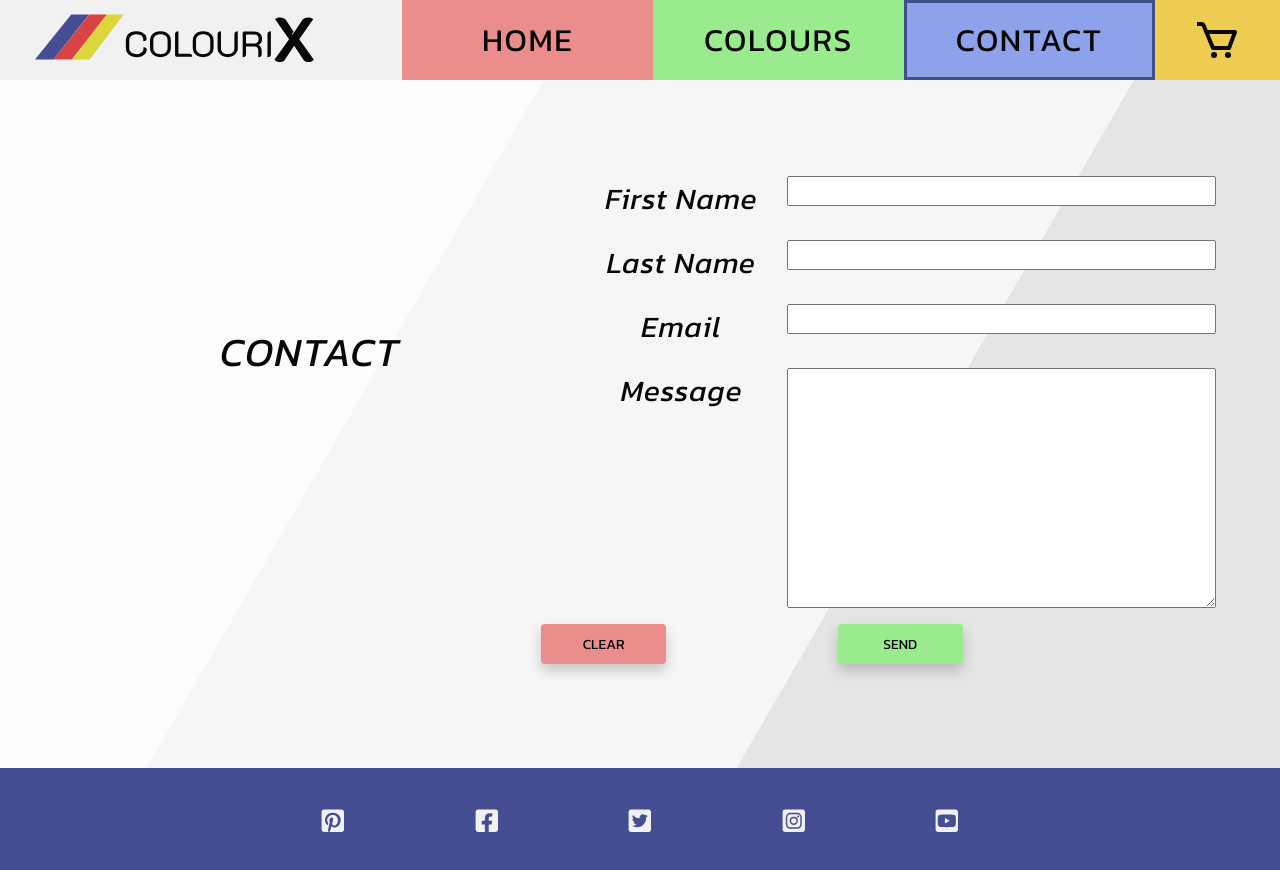
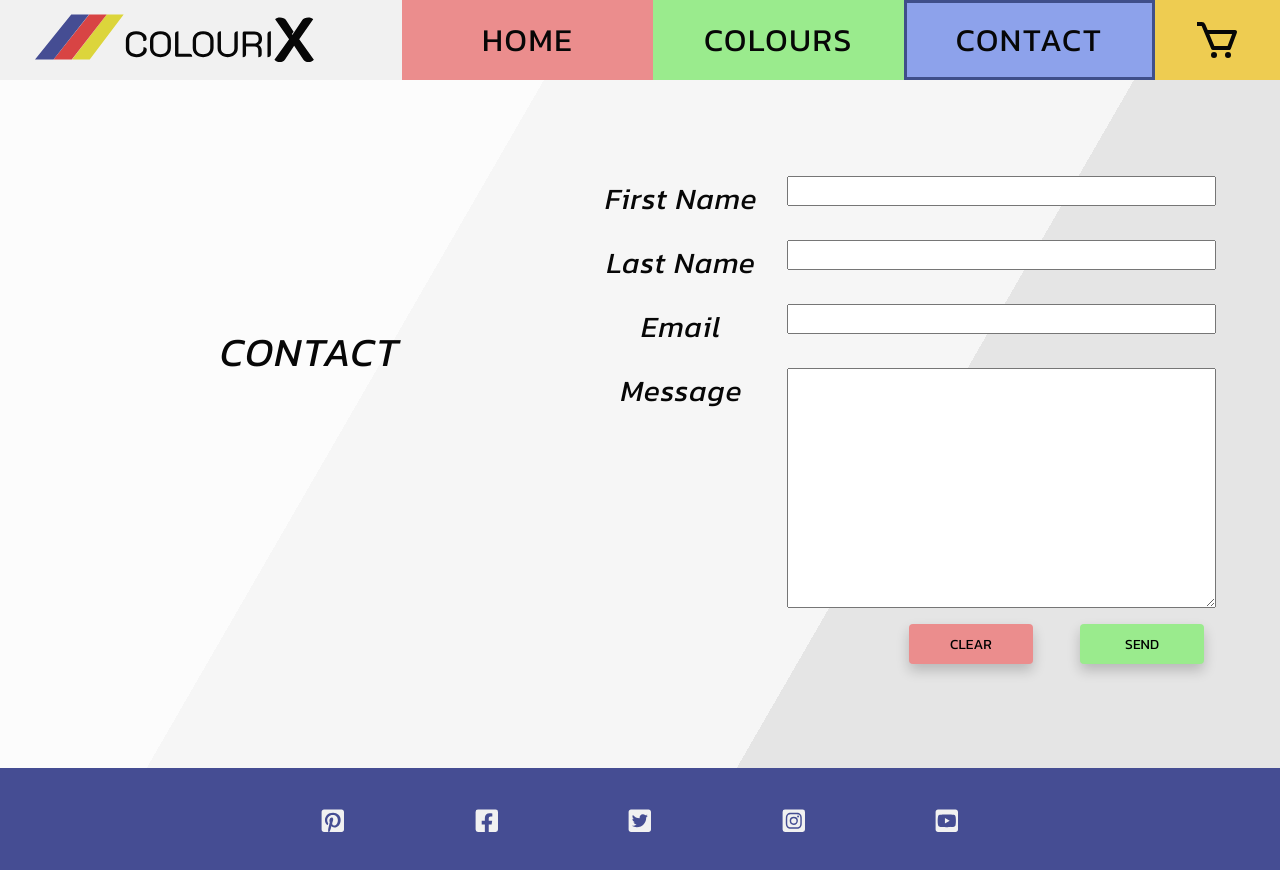
Before and after one commit to Patrick-Svensson/colourix, a React (Create React App) app: page /contact in a window 1280 px wide. Shown: the top 870 px of the page. Built offline with nearby package versions, Linux system fonts and the light colour scheme.

Commit message:
Update Contact.css

```diff
--- a/src/Pages/Contact.css
+++ b/src/Pages/Contact.css
@@ -49,12 +49,12 @@ textarea {
 .btn-knapp {
     display: flex;
     justify-content: space-between;
-    width: 78%;
+    width: 99%;
 }
 
 .btn-clear {
     display: flex;
-    width: 67%;
+    width: 85%;
     justify-content: flex-end;
 }
 
```
